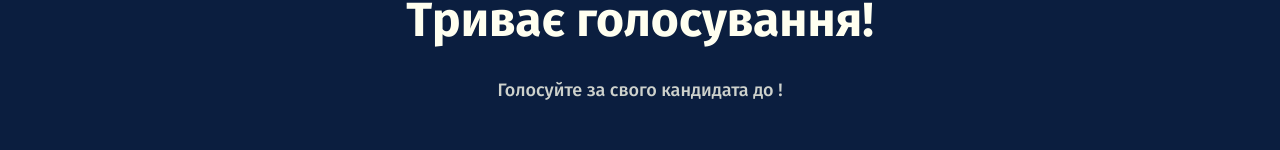
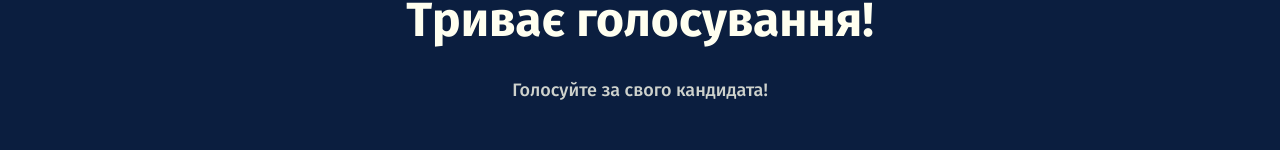
Before and after one commit to luftboud/ucu-election, a React (Vite) app: page / in a window 1280 px wide. Shown: the part 262-412 px from the top of the page. Built offline with nearby package versions, Linux system fonts and the light colour scheme.

Commit message:
Update Application.tsx

```diff
--- a/client/pages/Application.tsx
+++ b/client/pages/Application.tsx
@@ -51,7 +51,7 @@ export default function Application() {
             Триває голосування!
           </h1>
           <p className="text-lg text-ivory/80 mb-12 font-medium">
-            Голосуйте за свого кандидата до !
+            Голосуйте за свого кандидата!
           </p>
           <img
             className="h-40 mx-auto mb-8"
```
